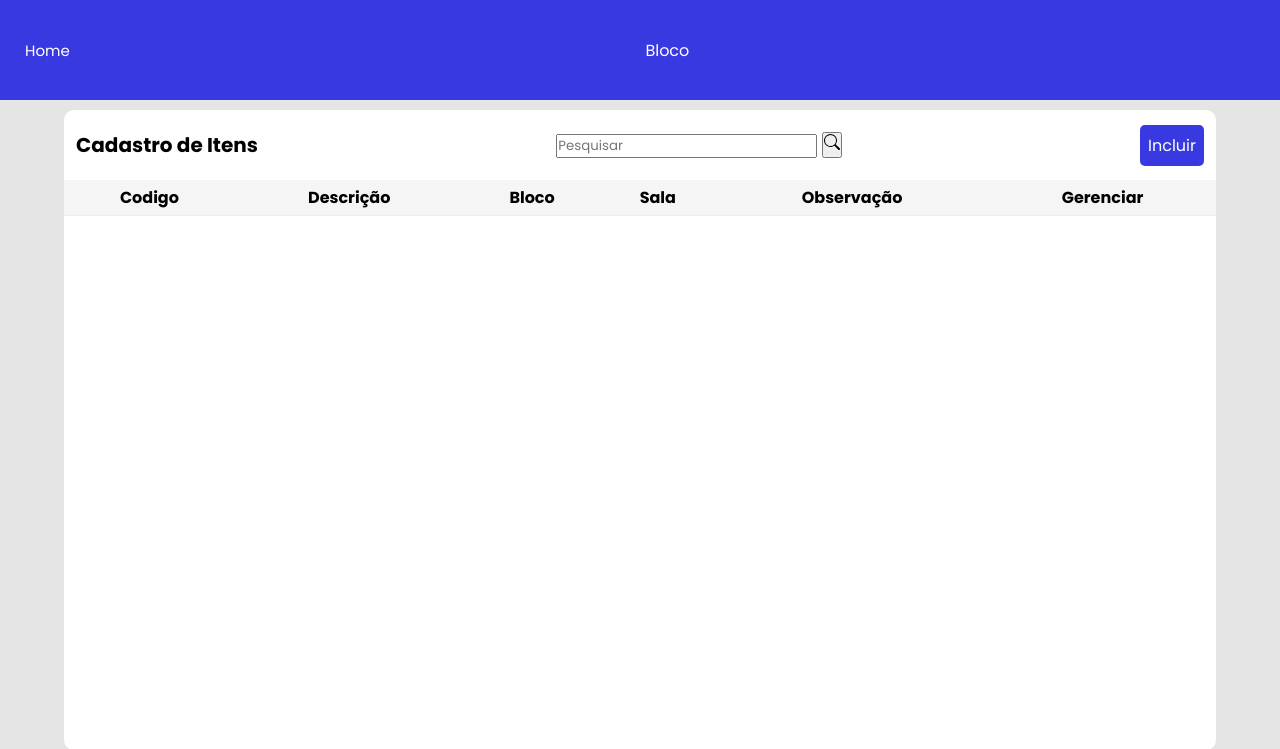
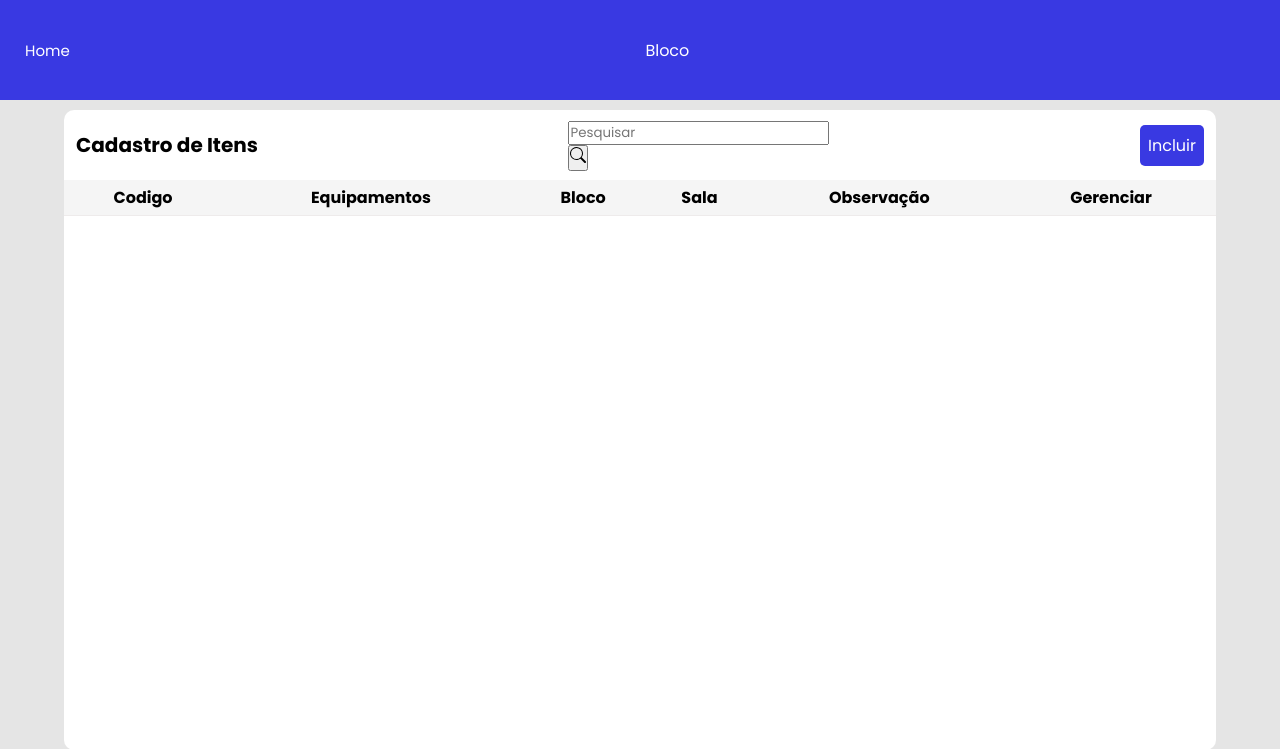
Before and after one commit to kaiiquerl/tcc, a PHP site: page /exibir_admin.php in a window 1280 px wide. Shown: the top 749 px of the page. Run offline with PHP 8.4, Linux system fonts and the light colour scheme; a user stored in the database is signed in; data comes from the database, SQL or seed files in the repository; data that the repository does not hold is empty.

Commit message:
tentativa de voltar

```diff
--- a/exibir.php
+++ b/exibir.php
@@ -99,6 +99,8 @@ if (isset($_GET['excluir'])) {
   </div>
 
   <div class="container">
+
+
 
     <div class="header">
       <span>Cadastro de Itens</span>
--- a/exibir_admin.php
+++ b/exibir_admin.php
@@ -20,13 +20,22 @@ if (!$lab_label) {
   $lab_label = @$_POST['txt_sala'];
 }
 
-if (!empty($_GET['search'])) {
+if (!empty($_GET['search']) ) {
   $data = $_GET['search'];
   $sql = "SELECT * FROM tb_item WHERE (codigo_patrimonio LIKE '%$data%' or descricao LIKE '%$data%' or observacao LIKE '%$data%') AND (bloco = '" . $_SESSION["blocoL"] . "' AND sala = '" . $_SESSION["labL"] . "') ORDER BY codigo_patrimonio DESC";
 } else {
   $sql = "SELECT * FROM tb_item ORDER BY codigo_patrimonio WHERE bloco = '" . $_SESSION["blocoL"] . "' AND sala = '" . $_SESSION["labL"] . "' DESC";
 }
 
+//****************************** */
+/*
+if (!empty($_GET['valor']) ) {
+  $valor = $_GET['search'];
+  $sql = "SELECT * FROM tb_item WHERE (codigo_patrimonio LIKE '%$data%' or descricao LIKE '%$data%' or observacao LIKE '%$data%') AND (bloco = '" . $_SESSION["blocoL"] . "' AND sala = '" . $_SESSION["labL"] . "') ORDER BY codigo_patrimonio DESC";
+} else {
+  $sql = "SELECT * FROM tb_item ORDER BY codigo_patrimonio WHERE bloco = '" . $_SESSION["blocoL"] . "' AND sala = '" . $_SESSION["labL"] . "' DESC";
+}
+//********************************************** */
 
 if (isset($_POST['btnSalvar'])) {
   $codigo = $_POST['txt_codigo'];
@@ -104,7 +113,8 @@ if (isset($_GET['excluir'])) {
       <span>Cadastro de Itens</span>
       <div class="box-search">
 
-        <input type="search" class="form-control w-25" placeholder="Pesquisar" id="pesquisar">
+        <input type="search" class="form-control w-25" placeholder="Pesquisar" id="pesquisar"     onkeyup="buscarItem(this.value)">
+        <div id="resultado"></div>
         <button onclick="searchData()" class="btns btn-primary" name="btnpesquisar">
         <img src="img/search.svg" class="logos" alt="img search">
           </svg>
@@ -120,7 +130,7 @@ if (isset($_GET['excluir'])) {
         <thead>
           <tr>
             <th>Codigo</th>
-            <th>Descrição</th>
+            <th>Equipamentos</th>
             <th>Bloco</th>
             <th>Sala</th>
             <th>Observação</th>
@@ -130,6 +140,11 @@ if (isset($_GET['excluir'])) {
           if ($data == "") {
             $sql = "SELECT * FROM tb_item WHERE bloco = '$bloco_label' AND sala = '$lab_label' ORDER BY codigo_patrimonio;";
           }
+
+       /*   if ($valor == "")
+          {
+            $sql = mysqli_query($conexao,"SELECT * FROM tb_item WHERE codigo_patrimonio like '%".$valor."%'");
+          }*/
 
           $resultado = mysqli_query($conexao, $sql);
           while ($dados = mysqli_fetch_assoc($resultado)) {
@@ -167,7 +182,7 @@ if (isset($_GET['excluir'])) {
           <label for="txt_codigo">Codigo</label>
           <input name="txt_codigo" type="number" required />
 
-          <label for="txt_descricao">Descição</label>
+          <label for="txt_descricao">Equipamentos</label>
           <input name="txt_descricao" type="text" required />
 
           <label for="escolhas">Escolha o Bloco:</label>
@@ -209,7 +224,7 @@ if (isset($_GET['excluir'])) {
             <label for="txt_codigo">Codigo</label>
             <input name="txt_codigo" type="number" required value='<?= $dados['codigo_patrimonio'] ?>' />
 
-            <label for="txt_descricao">Descrição</label>
+            <label for="txt_descricao">Equipamentos</label>
             <input name="txt_descricao" type="text" required value='<?= $dados["descricao"] ?>' />
 
             <label for="escolhas">Escolha o Bloco:</label>
@@ -240,6 +255,46 @@ if (isset($_GET['excluir'])) {
     ?>
   </div>
   <script src="script.js"></script>
+
+  <script>
+
+  var req;
+
+// FUNÇÃO PARA BUSCA NOTICIA
+function buscarItem(valor) {
+
+// Verificando Browser
+if(window.XMLHttpRequest) {
+   req = new XMLHttpRequest();
+}
+else if(window.ActiveXObject) {
+   req = new ActiveXObject("Microsoft.XMLHTTP");
+}
+
+// Arquivo PHP juntamente com o valor digitado no campo (método GET)
+var url = "busca.php?valor="+valor;
+
+// Chamada do método open para processar a requisição
+req.open("Get", url, true);
+
+// Quando o objeto recebe o retorno, chamamos a seguinte função;
+req.onreadystatechange = function() {
+
+    // Exibe a mensagem "Buscando Noticias..." enquanto carrega
+
+
+    // Verifica se o Ajax realizou todas as operações corretamente
+    if(req.readyState == 4 && req.status == 200) {
+
+    // Resposta retornada pelo busca.php
+    var resposta = req.responseText;
+
+    // Abaixo colocamos a(s) resposta(s) na div resultado
+    document.getElementById('resultado').innerHTML = resposta;
+    }
+}
+req.send(null);
+}</script>
 </body>
 
 </html>
--- a/loading.txt
+++ b/loading.txt
@@ -4,4 +4,3 @@ mensagens de texto/confirmação excluir e alterar
 rolagem descricao
 *sobre
 voltar quando filtrar
-recraft
```
